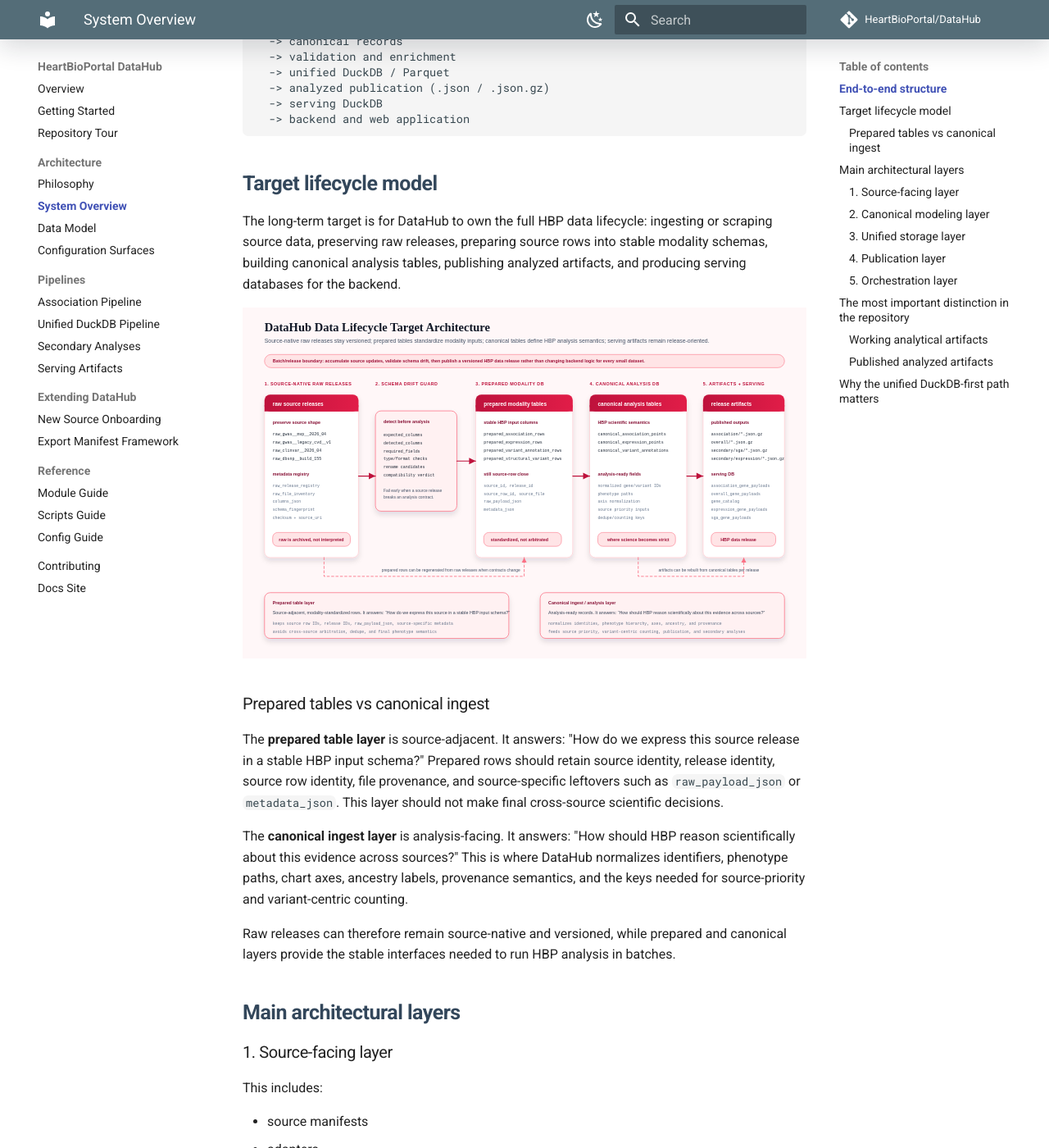
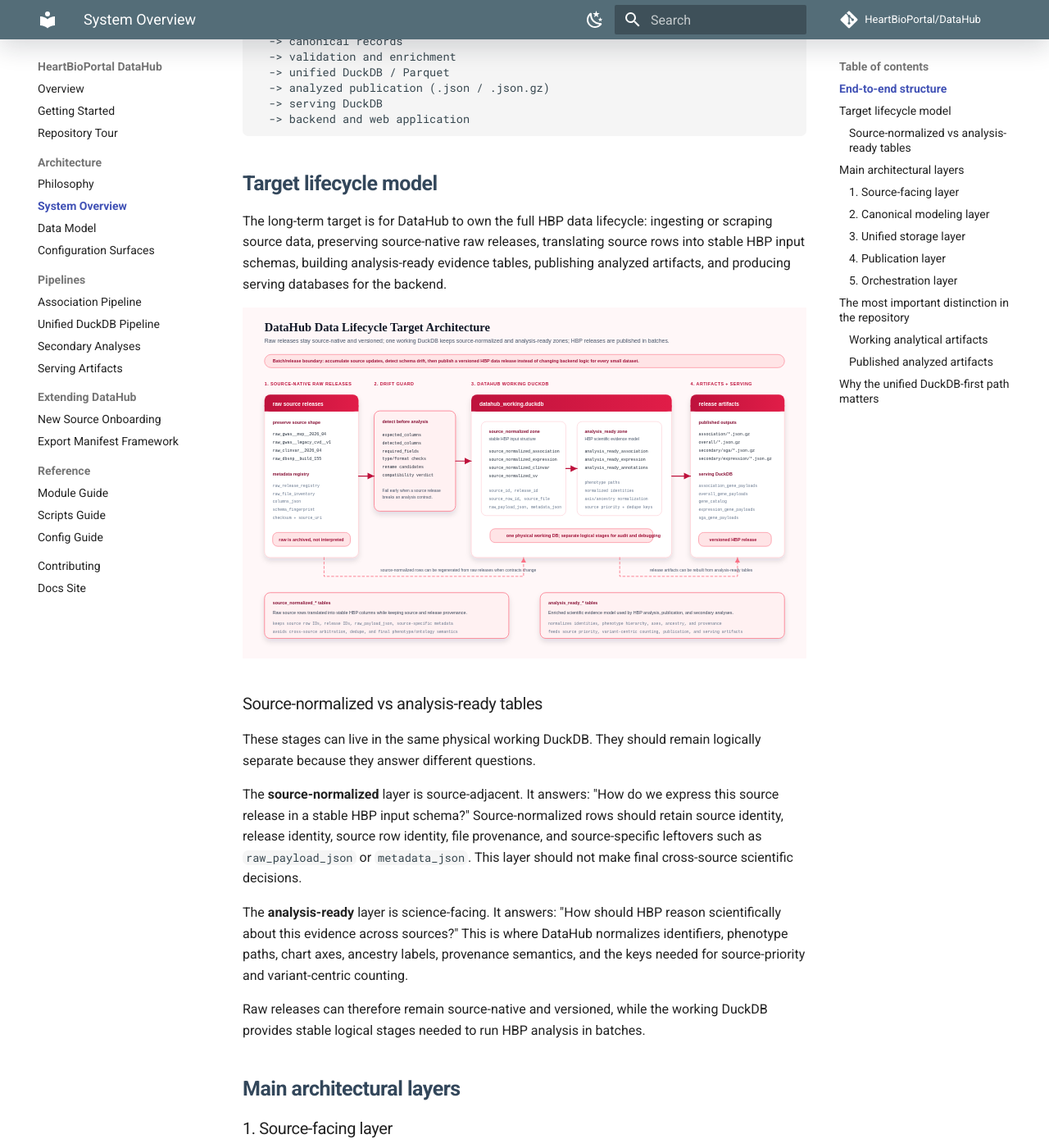
Before and after one commit to HeartBioPortal/DataHub, an MkDocs documentation site: the page built from docs/architecture/system-overview.md, in a window 1280 px wide and 1400 px high, scrolled down 257 px. Shown: the whole window at 82% size. Built offline with MkDocs 1.6.1 and Material for MkDocs 9.7.7, drawn with Linux system fonts in a browser that asks for light colours; comment, search, counter and statistics services are not loaded.

Commit message:
docs: clarify working duckdb lifecycle model

```diff
--- a/docs/architecture/system-overview.md
+++ b/docs/architecture/system-overview.md
@@ -16,17 +16,19 @@ raw sources / exported files / APIs
 
 ## Target lifecycle model
 
-The long-term target is for DataHub to own the full HBP data lifecycle: ingesting or scraping source data, preserving raw releases, preparing source rows into stable modality schemas, building canonical analysis tables, publishing analyzed artifacts, and producing serving databases for the backend.
+The long-term target is for DataHub to own the full HBP data lifecycle: ingesting or scraping source data, preserving source-native raw releases, translating source rows into stable HBP input schemas, building analysis-ready evidence tables, publishing analyzed artifacts, and producing serving databases for the backend.
 
 ![DataHub target data lifecycle](../assets/datahub_data_lifecycle_target.svg)
 
-### Prepared tables vs canonical ingest
+### Source-normalized vs analysis-ready tables
 
-The **prepared table layer** is source-adjacent. It answers: "How do we express this source release in a stable HBP input schema?" Prepared rows should retain source identity, release identity, source row identity, file provenance, and source-specific leftovers such as `raw_payload_json` or `metadata_json`. This layer should not make final cross-source scientific decisions.
+These stages can live in the same physical working DuckDB. They should remain logically separate because they answer different questions.
 
-The **canonical ingest layer** is analysis-facing. It answers: "How should HBP reason scientifically about this evidence across sources?" This is where DataHub normalizes identifiers, phenotype paths, chart axes, ancestry labels, provenance semantics, and the keys needed for source-priority and variant-centric counting.
+The **source-normalized** layer is source-adjacent. It answers: "How do we express this source release in a stable HBP input schema?" Source-normalized rows should retain source identity, release identity, source row identity, file provenance, and source-specific leftovers such as `raw_payload_json` or `metadata_json`. This layer should not make final cross-source scientific decisions.
 
-Raw releases can therefore remain source-native and versioned, while prepared and canonical layers provide the stable interfaces needed to run HBP analysis in batches.
+The **analysis-ready** layer is science-facing. It answers: "How should HBP reason scientifically about this evidence across sources?" This is where DataHub normalizes identifiers, phenotype paths, chart axes, ancestry labels, provenance semantics, and the keys needed for source-priority and variant-centric counting.
+
+Raw releases can therefore remain source-native and versioned, while the working DuckDB provides stable logical stages needed to run HBP analysis in batches.
 
 ## Main architectural layers
 
```
Also changed, not shown: docs/assets/datahub_data_lifecycle_target.svg.
